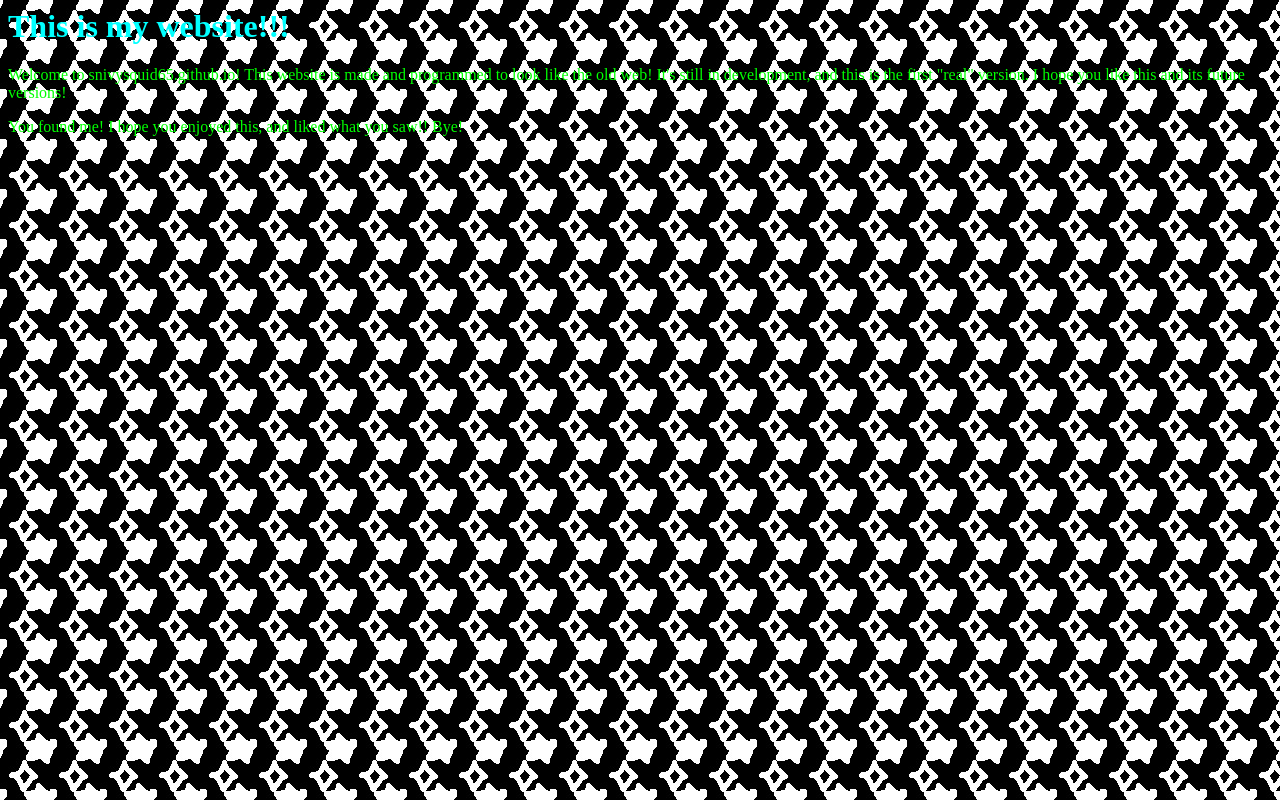
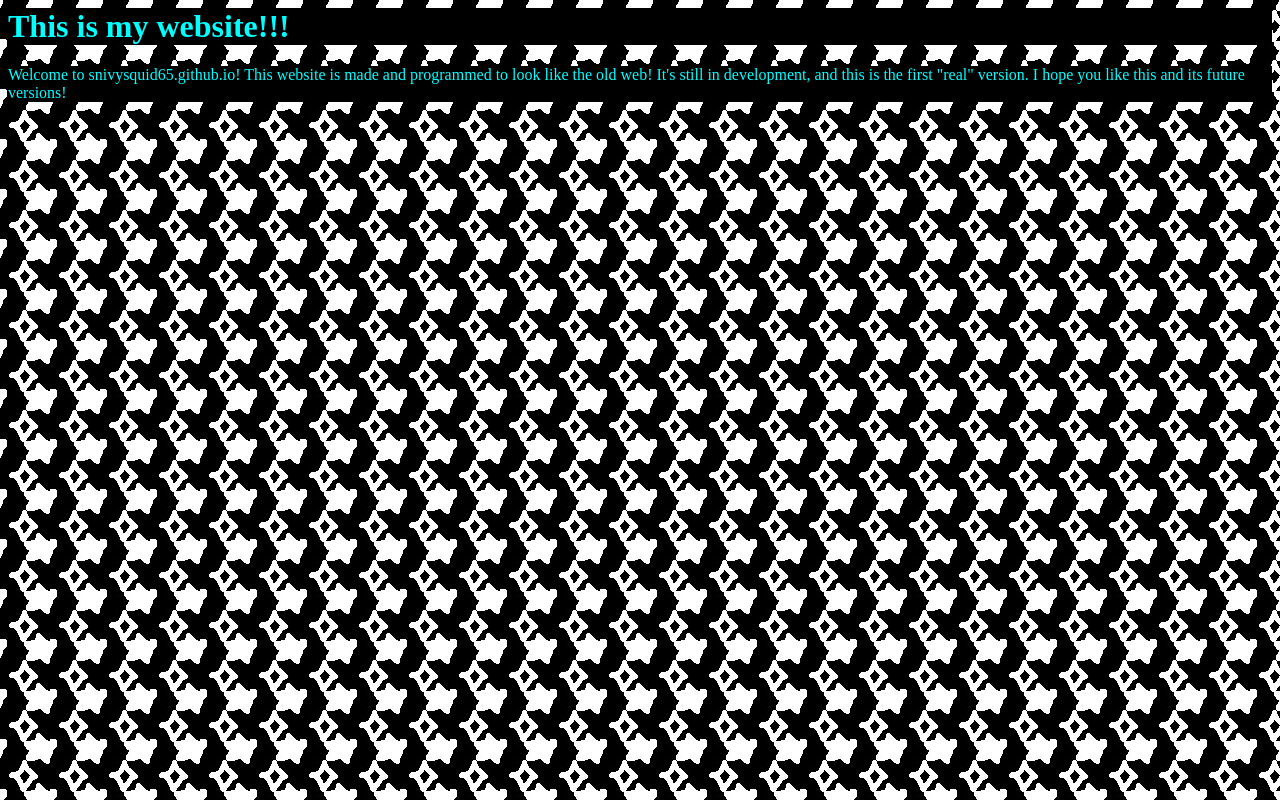
Before and after one commit to SnivySquid65/snivysquid65.github.io, a plain HTML site: page index.html in a window 1280 px wide. Drawn offline with Linux system fonts and the light colour scheme.

Commit message:
Actual readable text now...
I've got a replica of the repository I now use for testing.  This should protect the repository from future "bad" commits!

```diff
--- a/index.html
+++ b/index.html
@@ -2,121 +2,15 @@
 	<style>
 		body {
 			background-image: url('stars.jpg');
+			color: cyan;
 		}
 	</style>
-	<h1 style="color:cyan;" style="background-color:black;">
+	<h1 style="background-color:black;">
 		This is my website!!!
 	</h1>
-	<body style="color:lime;" style="background-color:black;">
+	<p style="background-color:black;">
 		Welcome to snivysquid65.github.io!  This website is made and programmed to look like the old web!
 		It's still in development, and this is the first "real" version.
 		I hope you like this and its future versions!
-	</body>
-	<p>
-
-
-
-
-
-
-
-
-
-
-
-
-
-
-
-
-
-
-
-
-
-
-
-
-
-
-
-
-
-
-
-
-
-
-
-
-
-
-
-
-
-
-
-
-
-
-
-
-
-
-
-
-
-
-
-
-
-
-
-
-
-
-
-
-
-
-
-
-
-
-
-
-
-
-
-
-
-
-
-
-
-
-
-
-
-
-
-
-
-
-
-
-
-
-
-
-
-
-
-
-
-
-
-		You found me!  I hope you enjoyed this, and liked what you saw!!
-		Bye!
 	</p>
 </html>
```
